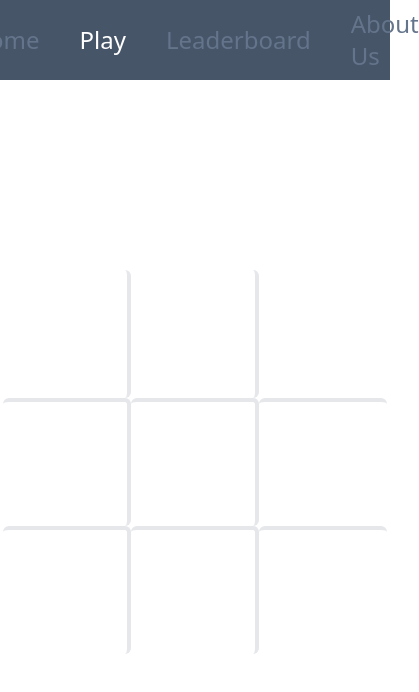
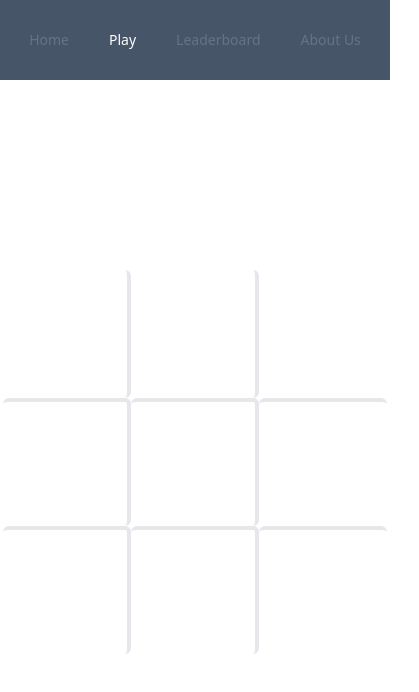
Before and after one commit to deelipsingh77/tic-tac-toe-next, a Next.js app: page /game in a window 390 px wide. Shown: the top 692 px of the page, 419 px wide, since content can reach past the window. Built offline with nearby package versions, Linux system fonts and the light colour scheme.

Commit message:
Font Size Fixed

```diff
--- a/app/ui/navbar.tsx
+++ b/app/ui/navbar.tsx
@@ -2,7 +2,7 @@ import NavLinks from "@/app/ui/nav-links";
 
 function Navbar() {
   return (
-    <nav className="bg-slate-600 text-white h-20 flex gap-10 justify-center items-center font-sans text-2xl">
+    <nav className="bg-slate-600 text-white h-20 flex gap-10 justify-center items-center font-sans text-sm md:text-2xl">
         <NavLinks />
     </nav>
   )
```
